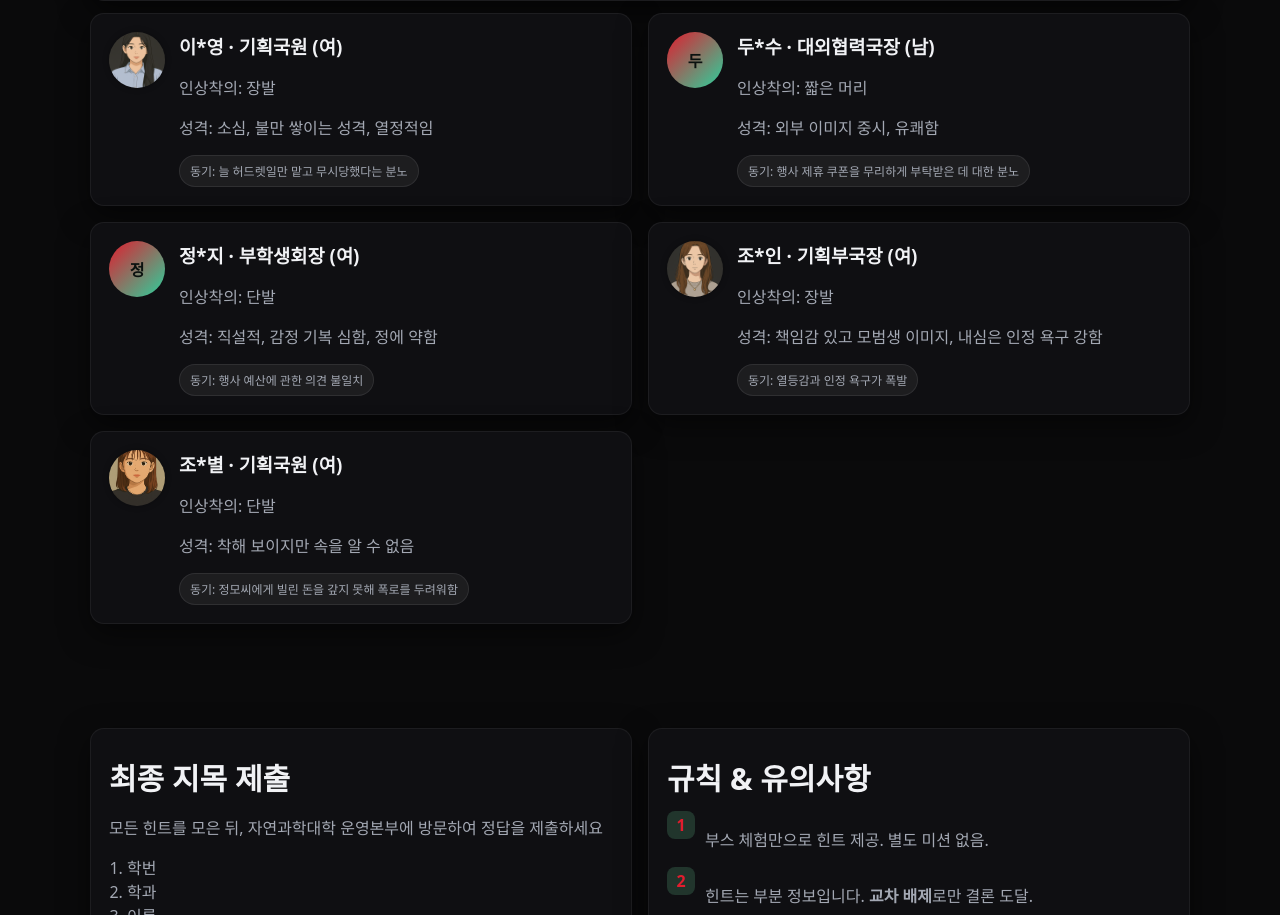
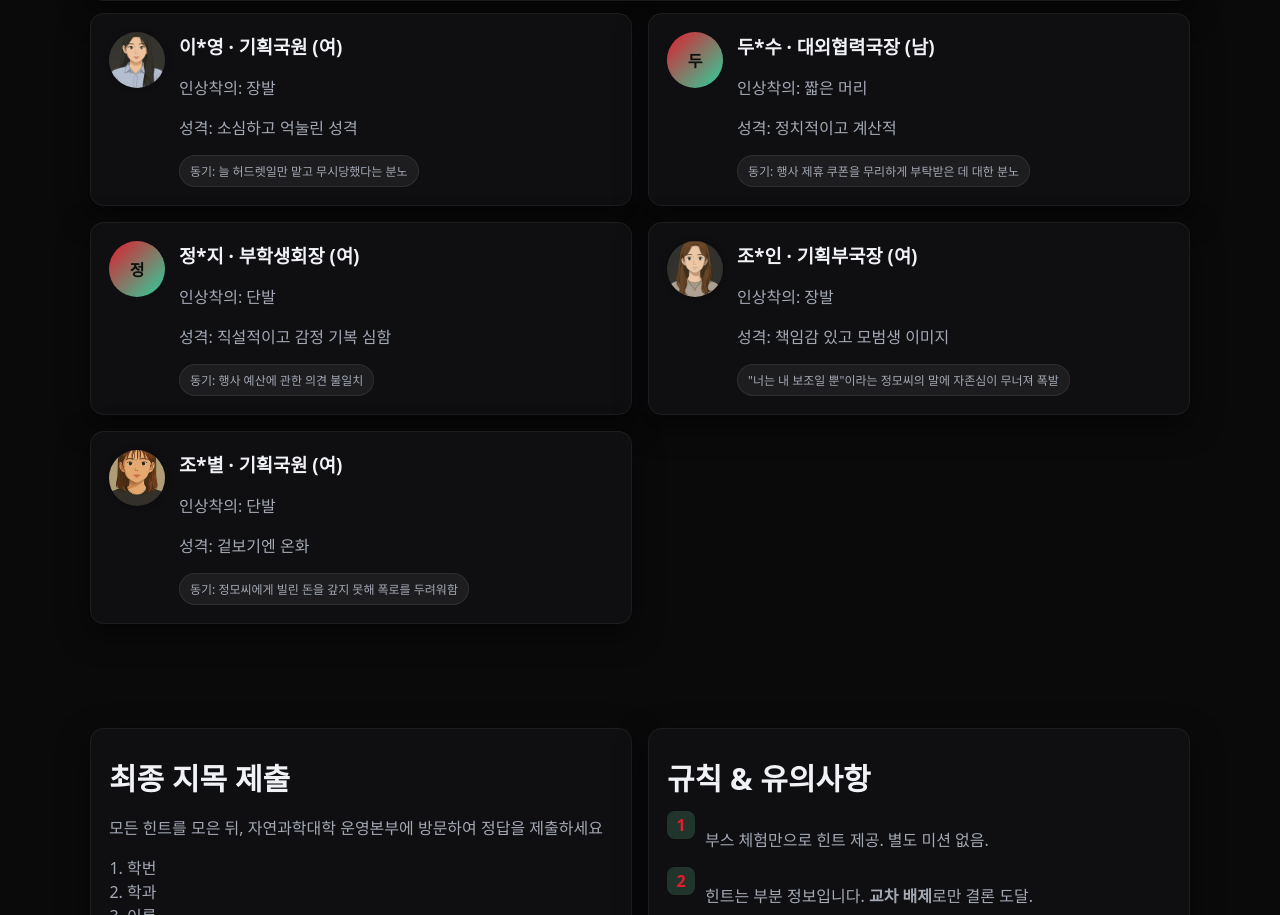
Before and after one commit to mingyuJe/jinroselect, a plain HTML site: page index.html in a window 1280 px wide. Shown: the part 1207-2122 px from the top of the page. Drawn offline with Linux system fonts and the light colour scheme.

Commit message:
Update index.html

```diff
--- a/index.html
+++ b/index.html
@@ -156,7 +156,7 @@
           <div>
             <h3>이*영 · 기획국원 (여)</h3>
             <p class="muted">인상착의: 장발</p>
-            <p class="muted">성격: 소심, 불만 쌓이는 성격, 열정적임</p>
+            <p class="muted">성격: 소심하고 억눌린 성격</p>
             <span class="pill">동기: 늘 허드렛일만 맡고 무시당했다는 분노</span>
           </div>
         </div>
@@ -165,7 +165,7 @@
           <div>
             <h3>두*수 · 대외협력국장 (남)</h3>
             <p class="muted">인상착의: 짧은 머리</p>
-            <p class="muted">성격: 외부 이미지 중시, 유쾌함</p>
+            <p class="muted">성격: 정치적이고 계산적</p>
             <span class="pill">동기: 행사 제휴 쿠폰을 무리하게 부탁받은 데 대한 분노</span>
           </div>
         </div>
@@ -174,7 +174,7 @@
           <div>
             <h3>정*지 · 부학생회장 (여)</h3>
             <p class="muted">인상착의: 단발</p>
-            <p class="muted">성격: 직설적, 감정 기복 심함, 정에 약함</p>
+            <p class="muted">성격: 직설적이고 감정 기복 심함</p>
             <span class="pill">동기: 행사 예산에 관한 의견 불일치</span>
           </div>
         </div>
@@ -183,8 +183,8 @@
           <div>
             <h3>조*인 · 기획부국장 (여)</h3>
             <p class="muted">인상착의: 장발</p>
-            <p class="muted">성격: 책임감 있고 모범생 이미지, 내심은 인정 욕구 강함</p>
-            <span class="pill">동기: 열등감과 인정 욕구가 폭발</span>
+            <p class="muted">성격: 책임감 있고 모범생 이미지</p>
+            <span class="pill">"너는 내 보조일 뿐"이라는 정모씨의 말에 자존심이 무너져 폭발</span>
           </div>
         </div>
         <div class="card suspect-card">
@@ -192,7 +192,7 @@
           <div>
             <h3>조*별 · 기획국원 (여)</h3>
             <p class="muted">인상착의: 단발</p>
-            <p class="muted">성격: 착해 보이지만 속을 알 수 없음</p>
+            <p class="muted">성격: 겉보기엔 온화</p>
             <span class="pill">동기: 정모씨에게 빌린 돈을 갚지 못해 폭로를 두려워함</span>
           </div>
         </div>
```
